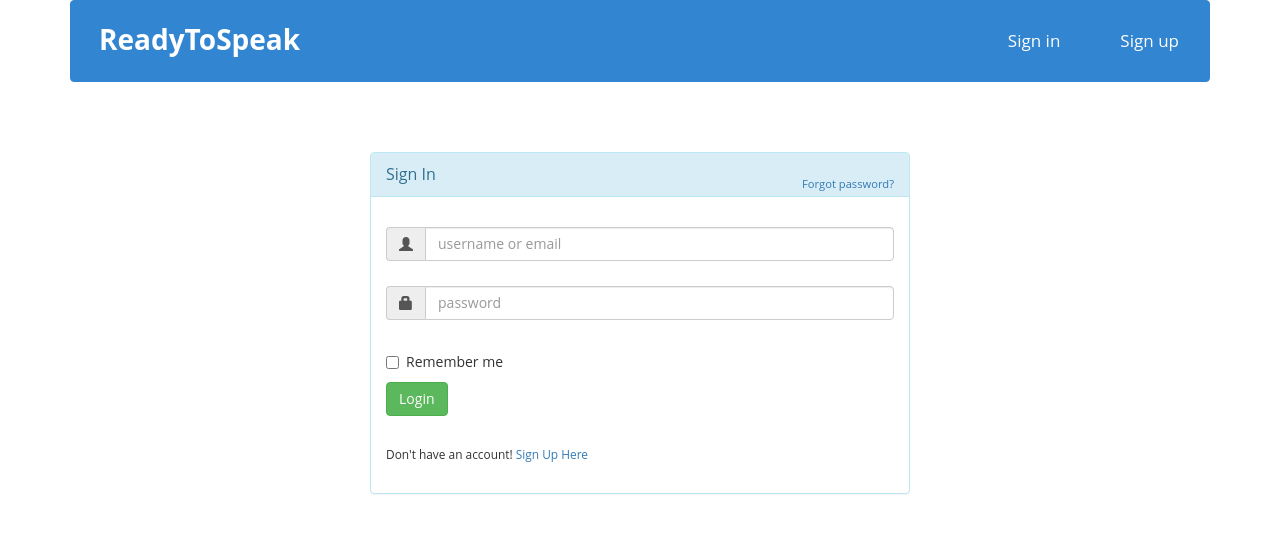
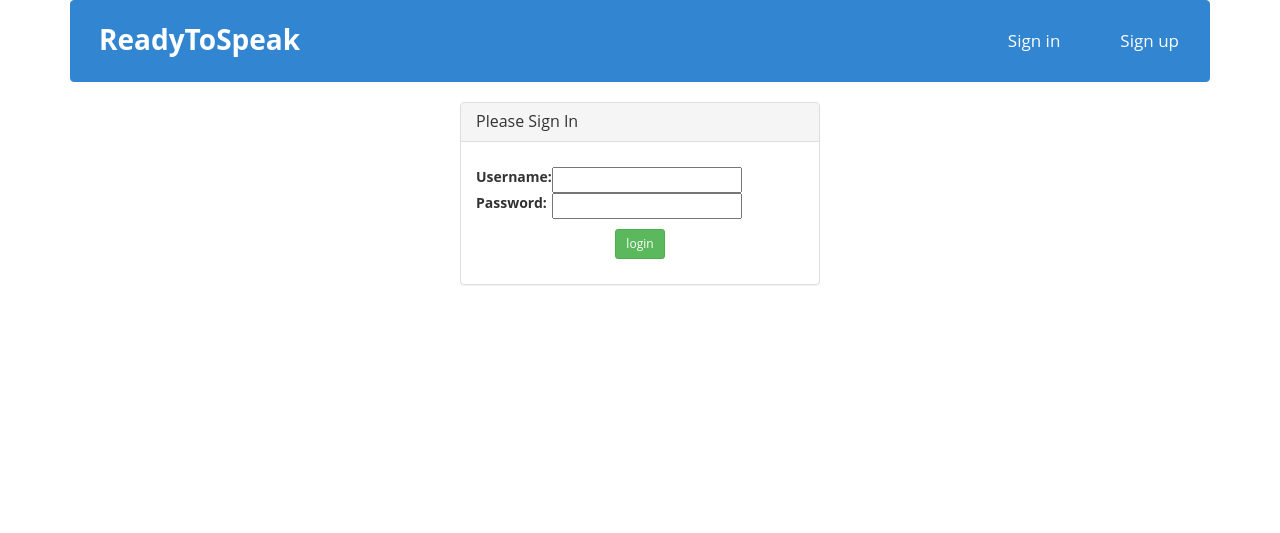
Before and after one commit to kochnev/Speak-n-Time, a Django app: page /signin/ in a window 1280 px wide. Shown: the top 533 px of the page. Run offline with Django 3.2, Linux system fonts and the light colour scheme; some libraries are stand-ins or nearby versions.

Commit message:
add login

```diff
--- /dev/null
+++ b/project/main/forms.py
@@ -0,0 +1,5 @@
+from django import forms
+
+class LoginForm(forms.Form):
+    username = forms.CharField()
+    password = forms.CharField(widget=forms.PasswordInput)
--- a/project/main/views.py
+++ b/project/main/views.py
@@ -1,12 +1,35 @@
 from django.shortcuts import render
-from django.http import HttpResponse
+from django.http import HttpResponse, HttpResponseRedirect
+from django.contrib.auth import authenticate, login
+
+from main.forms import LoginForm
 # Create your views here.
 
 def index(request):
     return render(request, 'main/index.html', {})
 
+#def signin(request):
+#    return render(request, 'main/signin.html', {})
+
 def signin(request):
-    return render(request, 'main/signin.html', {})
+    message = ''
+    if request.method == "POST":
+        form = LoginForm(request.POST)
+        if form.is_valid():
+            username = request.POST['username']
+            password = request.POST['password']
+            user = authenticate(username=username, password=password)
+            if user is not None:
+                login(request, user)
+                return HttpResponseRedirect('/')
+            else:
+                message = 'username or password are incorrect'
+    else:
+        form = LoginForm()
+    return render(request, 'main/signin.html',{
+        'form': form,
+        'message':message,
+})
 
 def signup(request):
         return render(request, 'main/signup.html', {})
--- a/templates/main/signin.html
+++ b/templates/main/signin.html
@@ -1,69 +1,68 @@
-{% extends "main/base.html"  %}
+{% extends 'main/base.html' %}
+
 
 {% block content %}
+    {% if form.errors %}
+
+<p>Your username and password didn't match. Please try again.</p>
+{% endif %}
+
+{% if next %}
+    {% if user.is_authenticated %}
+
+<p>Your account doesn't have access to this page. To proceed,
+    please login with an account that has access.</p>
+    {% else %}
+
+<p>Please login to see this page.</p>
+    {% endif %}
+{% endif %}
+
 <div class="container">
-    <div id="loginbox" style="margin-top:50px;" class="mainbox col-md-6 col-md-offset-3 col-sm-8 col-sm-offset-2">
-        <div class="panel panel-info" >
+    <div class="row">
+        <div class="col-md-4 col-md-offset-4">
+            <div class="login-panel panel panel-default">
                 <div class="panel-heading">
-                    <div class="panel-title">Sign In</div>
-                    <div style="float:right; font-size: 80%; position: relative; top:-10px"><a href="#">Forgot password?</a></div>
+                    <h3 class="panel-title">Please Sign In</h3>
                 </div>
+                <div class="panel-body">
+                    <form method="post" action="{% url 'signin' %}">
+{% csrf_token %}
 
-                <div style="padding-top:30px" class="panel-body" >
-
-                    <div style="display:none" id="login-alert" class="alert alert-danger col-sm-12"></div>
-
-                    <form id="loginform" class="form-horizontal" role="form">
-
-                        <div style="margin-bottom: 25px" class="input-group">
-                                    <span class="input-group-addon"><i class="glyphicon glyphicon-user"></i></span>
-                                    <input id="login-username" type="text" class="form-control" name="username" value="" placeholder="username or email">
-                                </div>
-
-                        <div style="margin-bottom: 25px" class="input-group">
-                                    <span class="input-group-addon"><i class="glyphicon glyphicon-lock"></i></span>
-                                    <input id="login-password" type="password" class="form-control" name="password" placeholder="password">
-                                </div>
-
-
-
-                        <div class="input-group">
-                                  <div class="checkbox">
-                                    <label>
-                                      <input id="login-remember" type="checkbox" name="remember" value="1"> Remember me
-                                    </label>
-                                  </div>
-                                </div>
-
-
-                           <div style="margin-top:10px" class="form-group">
-
-
-                                <div class="col-sm-12 controls">
-                                  <a id="btn-login" href="#" class="btn btn-success">Login  </a>
-                                  <!--<a id="btn-fblogin" href="#" class="btn btn-primary">Login with Facebook</a>-->
-
-                                </div>
-                            </div>
-
-
-                            <div class="form-group">
-                                <div class="col-md-12 control">
-                                    <div style="padding-top:15px; font-size:85%" >
-                                        Don't have an account!
-                                    <a href="{% url 'signup' %}" >
-                                        Sign Up Here
-                                    </a>
-                                    </div>
-                                </div>
-                            </div>
-                        </form>
-
-
-
-                    </div>
+                        <p class="bs-component">
+                            <table>
+                                <tr>
+                                    <td>{{ form.username.label_tag }}</td>
+                                    <td>{{ form.username }}</td>
+                                </tr>
+                                <tr>
+                                    <td>{{ form.password.label_tag }}</td>
+                                    <td>{{ form.password }}</td>
+                                </tr>
+                            </table>
+                        </p>
+                        <p class="bs-component">
+                            <center>
+                                <input class="btn btn-success btn-sm" type="submit" value="login" />
+                            </center>
+                        </p>
+                        <input type="hidden" name="next" value="{{ next }}" />
+                    </form>
                 </div>
+            </div>
+        </div>
     </div>
 </div>
 
 {% endblock %}
+
+{% block javascript %}
+
+
+<script>
+{% if not user.is_authenticated %}
+$("ul.nav.navbar-nav.navbar-right").css("display","none");
+{% endif %}
+</script>
+
+{% endblock %}
```
